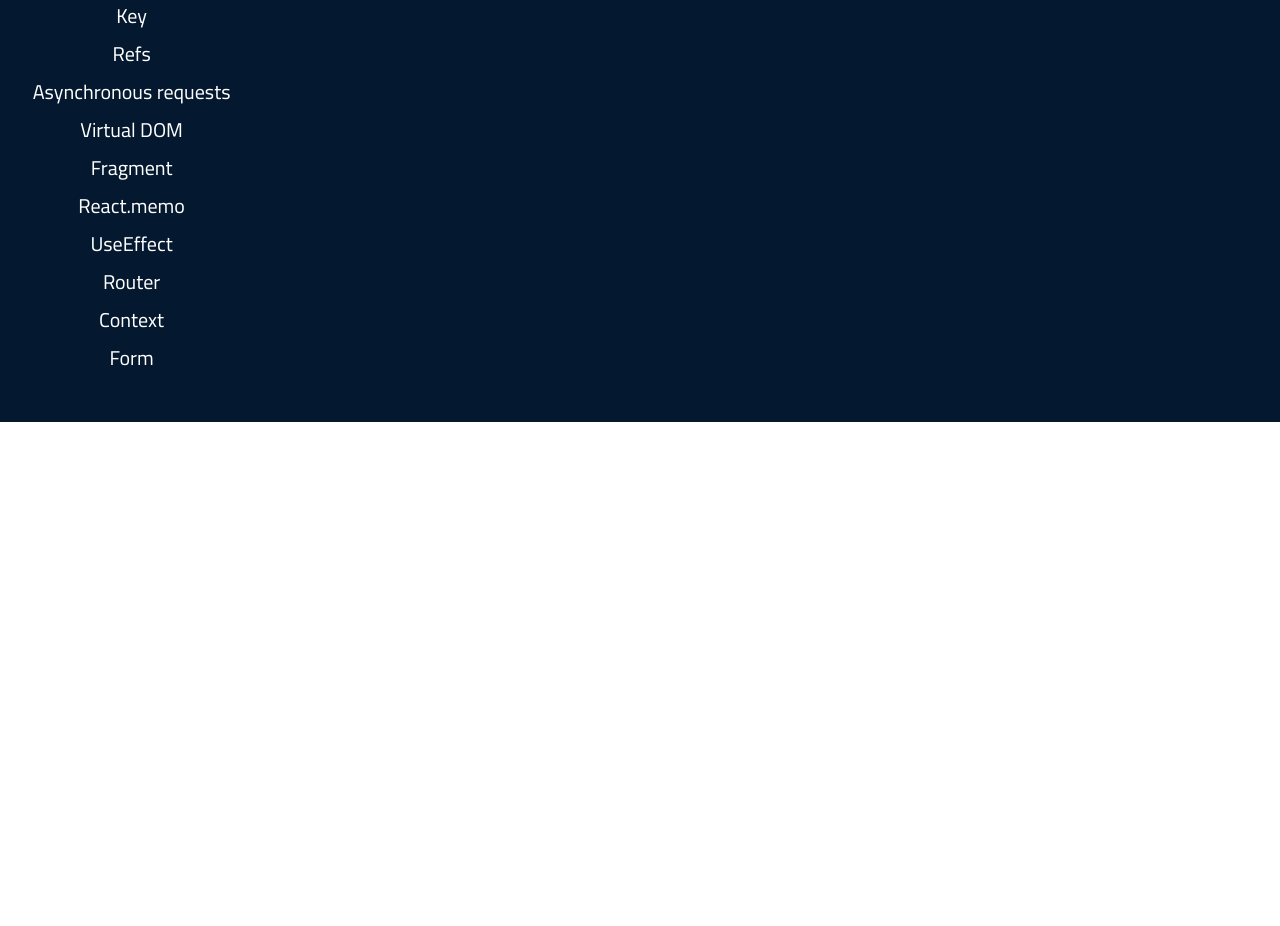
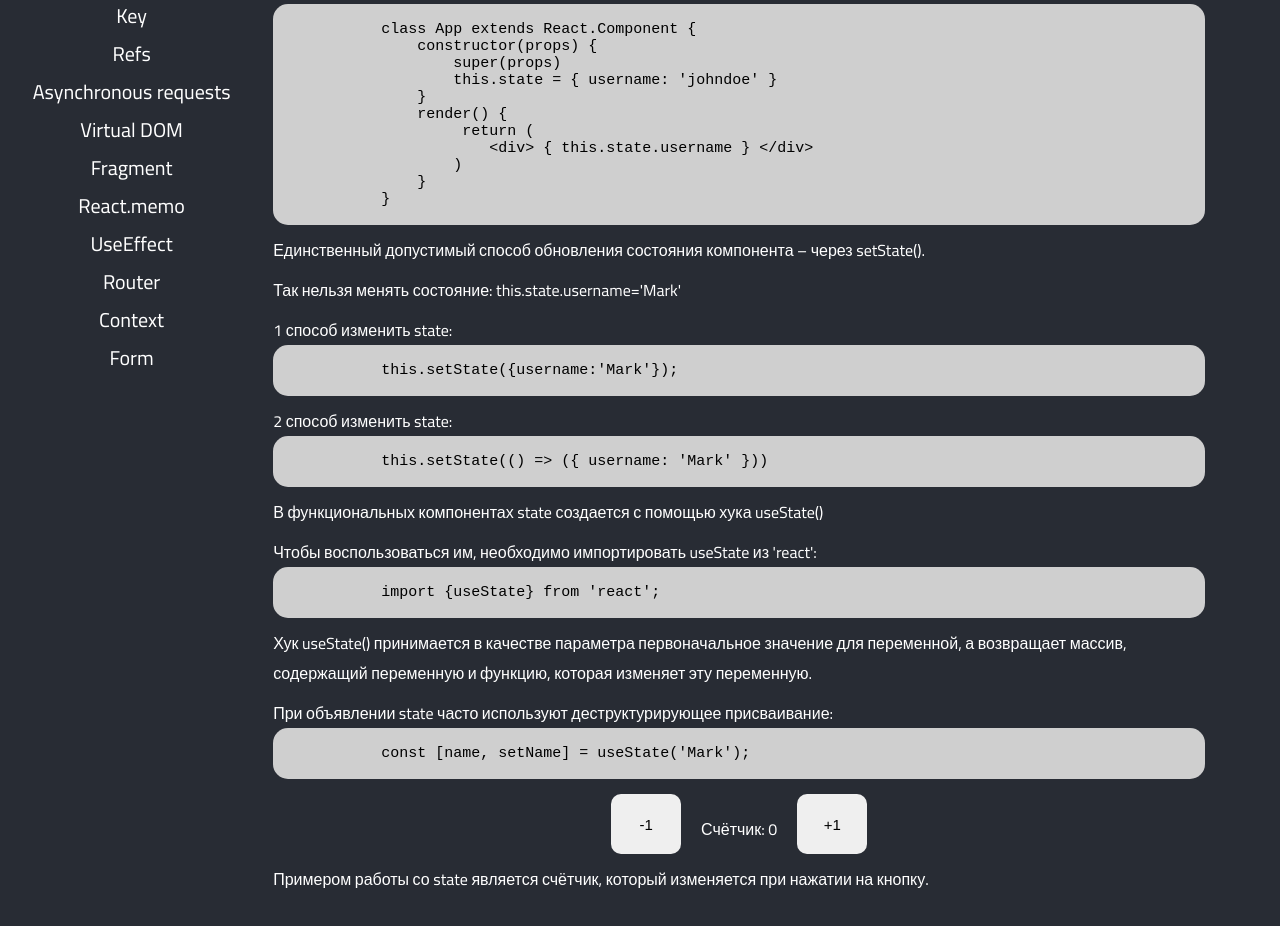
Before and after one commit to InessaBoickova/Shpora, a React (Create React App) app: page /State in a window 1280 px wide. Shown: the part 582-1508 px from the top of the page. Before the commit the page ends 1004 px from the top, so only its background shows below. Built offline with nearby package versions, Linux system fonts and the light colour scheme.

Commit message:
create state page

```diff
--- a/src/components/App/App.js
+++ b/src/components/App/App.js
@@ -5,11 +5,12 @@
   Routes,
 } from "react-router-dom";
 
-import Header from '../header/header';
+import Header from '../header/header'
 import Home from '../pages/Home/home';
 import Compon from '../pages/Compon/compon';
 import Navigation from '../Navigation/navigation';
 import Props from '../pages/Props/props';
+import State from '../pages/State/state';
 import './App.sass';
 
 class App  extends  Component{
@@ -24,6 +25,7 @@
                   <Route  path='/' element = {<Home/>}/>
                   <Route  path='/Component' element = {<Compon/>}/>
                   <Route  path='/Props' element = {<Props/>}/>
+                  <Route  path='/State' element = {<State/>}/>
                 </Routes>
                </div>
            </div>
--- a/src/components/App/App.sass
+++ b/src/components/App/App.sass
@@ -1,7 +1,8 @@
 .App
-  padding: 10px 20px 45px 20px
+  min-height: 100vh
+  padding: 10px 20px 30px 20px
   font-family: 'Cairo', sans-serif
-  background-color: #04182F
+  background-color: #282c34
   &_content
     margin-top: 25px
     display: flex
--- /dev/null
+++ b/src/components/pages/State/state.js
@@ -0,0 +1,94 @@
+import React, { Component }  from 'react';
+import '../pages.sass'
+
+class State extends Component{
+    constructor(props){
+        super(props);
+        this.state = {
+            count : 0
+        }
+    }
+
+    setCountPlus = () => {
+        this.setState(({count})=>{
+            return {count : count + 1}
+        })
+    }
+
+    setCountMinus = () =>{
+        this.setState(({count})=>{
+            return {count: count - 1}
+        })
+    }
+
+    render(){
+        const  codeExampleFirst =`
+            class App extends React.Component {
+                constructor(props) {
+                    super(props)
+                    this.state = { username: 'johndoe' }
+                }
+                render() {
+                     return (
+                        <div> { this.state.username } </div>
+                    )
+                }
+            }
+        `
+        const codeExampleSecond =`
+            this.setState({username:'Mark'});
+        `
+        const codeExampleThree = `
+            this.setState(() => ({ username: 'Mark' }))
+        `
+        const codeExampleFour = `
+            import {useState} from 'react';
+        `
+        const codeExampleFive=`
+            const [name, setName] = useState('Mark');
+        `
+
+        return (
+            <div className="content">
+                <h2 className='content_header'>Состояние</h2>
+                <span>
+                    State (состояние) в React – это объект простого JS, позволяющий отслеживать данные компонента. Состояние компонента может меняться. Смена состояния компонента зависит от функциональности приложения. Изменения могут основываться на ответе от пользователя, новых сообщениях с сервера, ответа сети и т.д.
+                </span>
+                <span>
+                    Состояние компонента должно быть приватным для компонента и контролироваться им. Изменения состояния компонента необходимо делать внутри компонента – инициализация и обновление состояния компонента.
+                </span>
+                <pre>
+                    <code>{codeExampleFirst}</code>
+                </pre>
+                <span>Единственный допустимый способ обновления состояния компонента – через setState().</span>
+                <span>Так нельзя менять состояние: this.state.username='Mark'</span>
+                <span>1 способ изменить state:</span>
+                <pre>
+                    <code> {codeExampleSecond}</code>
+                </pre>
+                <span>2 способ изменить state:</span>
+                <pre>
+                    <code>{codeExampleThree}</code>
+                </pre>
+                <span>В функциональных компонентах state создается с помощью хука useState()</span>
+                <span>Чтобы воспользоваться им, необходимо импортировать useState из 'react':</span>
+                <pre>
+                    <code>{codeExampleFour}</code>
+                </pre>
+                <span>Хук useState() принимается в качестве параметра первоначальное значение для переменной, а возвращает массив, содержащий переменную и функцию, которая изменяет эту переменную.</span>
+                <span>При объявлении state часто используют деструктурирующее присваивание:</span>
+                <pre>
+                    <code>{codeExampleFive}</code>
+                </pre>
+                <div className="content_btns">
+                    <button onClick={this.setCountMinus}> -1 </button>
+                        <span>Счётчик: {this.state.count}</span>
+                    <button onClick={this.setCountPlus}> +1 </button>
+                </div>
+                <span>Примером работы со state является счётчик, который изменяется при нажатии на кнопку.</span>
+            </div>
+        )
+    }
+}
+
+export default State;
--- a/src/components/pages/pages.sass
+++ b/src/components/pages/pages.sass
@@ -5,7 +5,7 @@
         text-align: center
         font-size: 25px
         color: white
-        margin-bottom: 25px
+        margin-bottom: 15px
     span, ul , ol
         display: block
         margin-top: 10px
@@ -14,3 +14,18 @@
         border-radius: 15px
         background-color: #CFCFCF
         font-size: 15px
+    &_btns
+        display: flex
+        justify-content: center
+        align-items: center
+        margin-top: 15px
+        button
+            margin: 0px 20px
+            width: 70px
+            height: 60px
+            border-radius: 10px
+            font-size: 15px
+            border: none
+            cursor: pointer
+            &:hover
+                background-color: #CFCFCF
```
